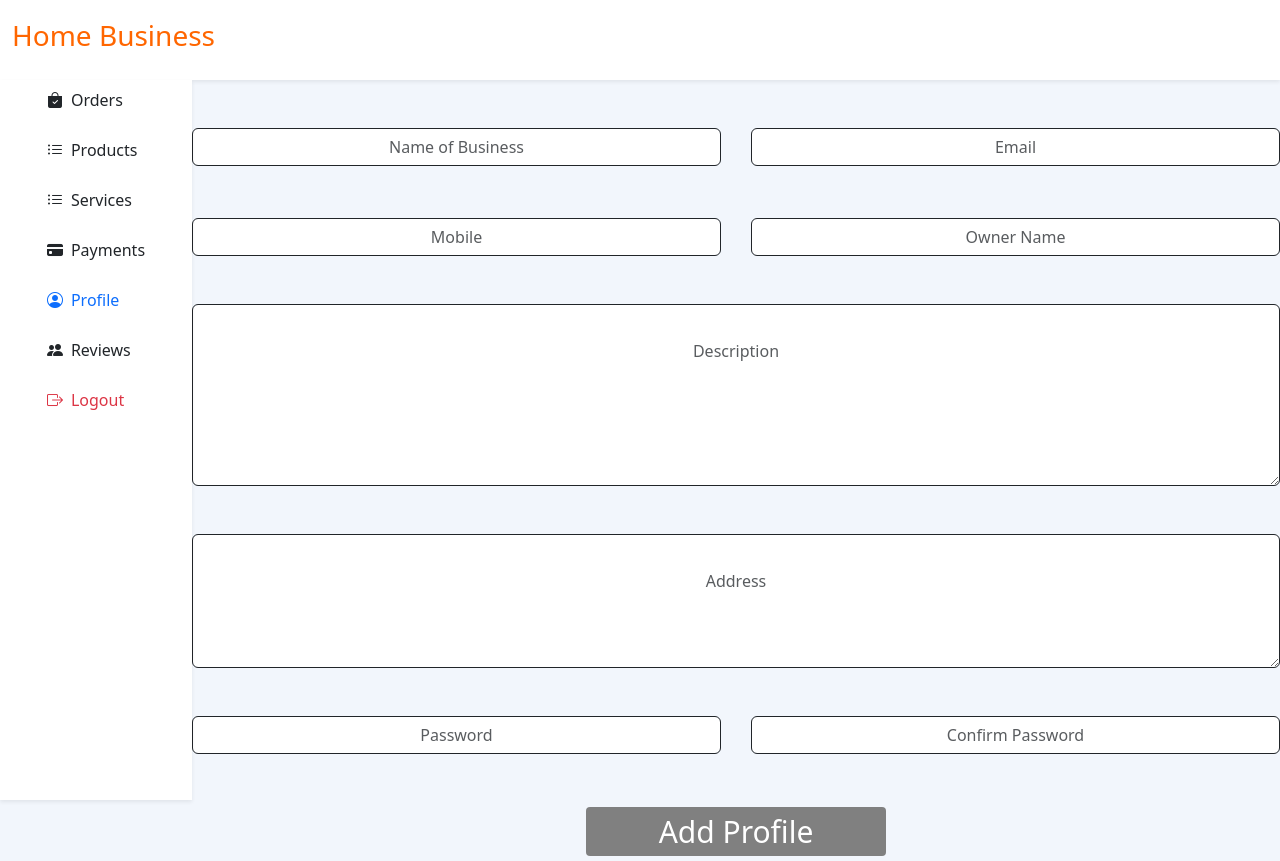
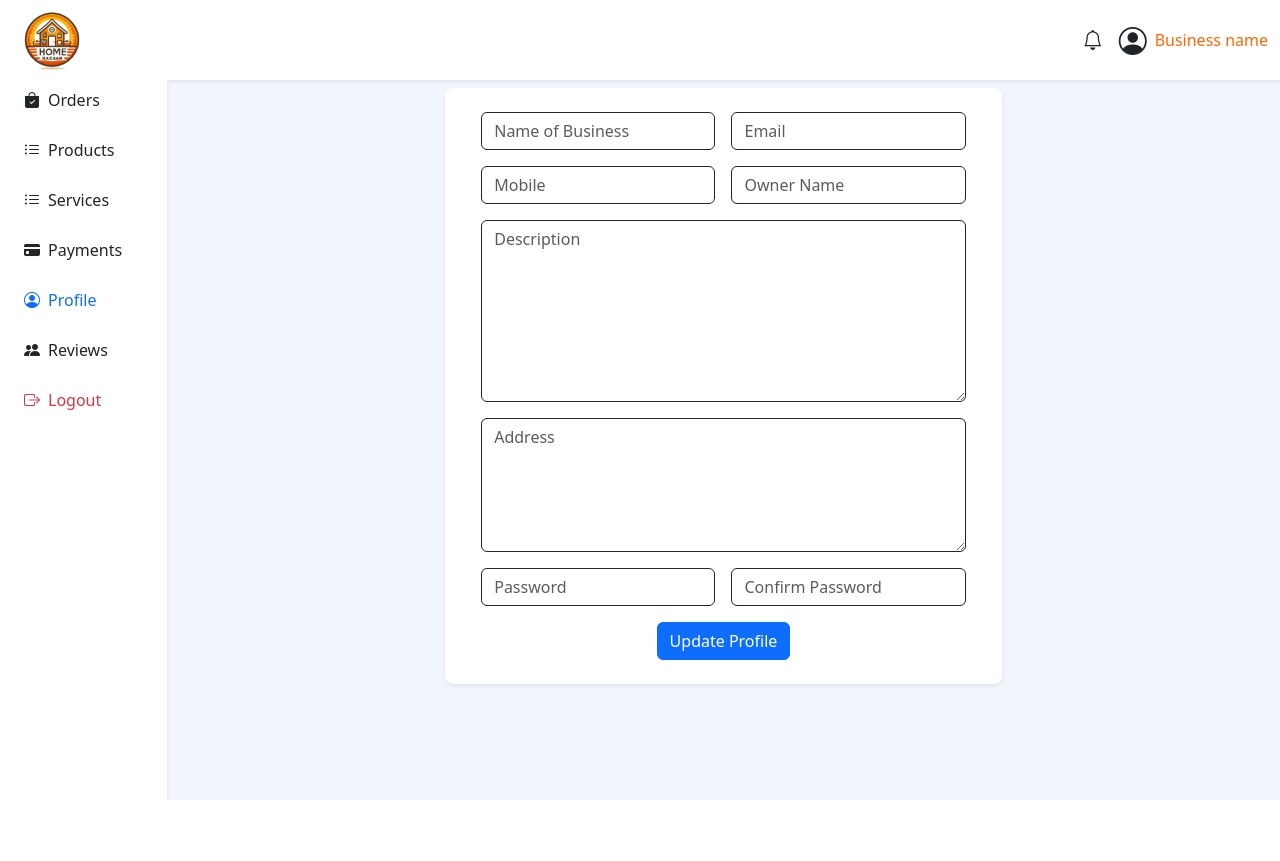
Before and after one commit to Cdac-Final-Project-March24/client, a React (Create React App) app in the folder client/: page /business/profile in a window 1280 px wide. After the commit the page ends 800 px from the top, so only its background shows below. Built offline with nearby package versions, Linux system fonts and the light colour scheme.

Commit message:
Some changes in UI

```diff
--- a/client/src/pages/Business/Business.css
+++ b/client/src/pages/Business/Business.css
@@ -0,0 +1,8 @@
+.link-hover:hover {
+  color: var(--primary);
+}
+
+/* .nav-link:hover {
+  color: var(--primary);
+  font-size: large;
+} */
--- a/client/src/pages/Business/Business.jsx
+++ b/client/src/pages/Business/Business.jsx
@@ -2,6 +2,7 @@ import React from "react";
 import NavBar from "./components/NavBar";
 import { Outlet } from "react-router-dom";
 import Header from "./components/Header";
+import "./Business.css";
 
 const Business = () => {
   return (
@@ -14,10 +15,7 @@ const Business = () => {
         <div className="" style={{ padding: 0, width: "15vw" }}>
           <NavBar />
         </div>
-        <div
-          className="d-flex flex-column align-items-center"
-          style={{ width: "85vw" }}
-        >
+        <div className="d-flex flex-column align-items-center w-100">
           <Outlet />
         </div>
       </div>
--- a/client/src/pages/Business/Orders/Order.jsx
+++ b/client/src/pages/Business/Orders/Order.jsx
@@ -8,12 +8,12 @@ const Order = () => {
     >
       <div className="col border-end">
         <h5>Id: 111111</h5>
-        <div>Customer: Customer name</div>
-        <div>
+        <div className="fs-5">Customer: Customer name</div>
+        <div className="fw-light">
           Address: Lorem ipsum dolor sit amet consectetur adipisicing elit.
           Ducimus, cupiditate.
         </div>
-        <div>Date: 02/02/2024</div>
+        <div className="fw-light">Date: 02/02/2024</div>
       </div>
       <div className="col border-end">
         <div className="row">
--- a/client/src/pages/Business/Payment/Payment.css
+++ /dev/null
@@ -1,3 +0,0 @@
-.table {
-    text-align: center;
-}
--- a/client/src/pages/Business/Payment/Payment.jsx
+++ b/client/src/pages/Business/Payment/Payment.jsx
@@ -1,4 +1,3 @@
-import "./Payment.css";
 import React from "react";
 
 const Payment = () => {
@@ -7,7 +6,7 @@ const Payment = () => {
       className="mt-5 p-5 rounded-3 w-50 shadow-sm d-flex flex-column align-items-center"
       style={{ background: "white" }}
     >
-      <table class="table table-hover table-striped">
+      <table class="table text-center table-hover table-striped">
         <thead class="thead-dark">
           <tr>
             <th scope="col">Id</th>
@@ -37,7 +36,7 @@ const Payment = () => {
           </tr>
         </tbody>
       </table>
-      <div className="">Total = 600</div>
+      <div className="align-self-end fw-semibold">Total = 600</div>
     </div>
   );
 };
--- a/client/src/pages/Business/Profile/Profile.css
+++ /dev/null
@@ -1,53 +0,0 @@
-
-.form-control::placeholder {
-    text-align: center;
-    line-height: 5;
-}
-
-.input-spacing{
-    margin-left: 30px;
-}
-
-.marg-bottom{
-    margin-bottom: 1;
-}
-
-
-.button {
-    border-radius: 4px;
-    background-color: grey;
-    border: none;
-    color: white;
-    text-align: center;
-    font-size: 30px;
-    padding: 2px;
-    width: 300px;
-    transition: all 0.5s;
-    cursor: pointer;
-    margin: 5px;
-  }
-
-  .button span {
-    cursor: pointer;
-    display: inline-block;
-    position: relative;
-    transition: 0.5s;
-  }
-
-  .button span:after {
-    content: '\00bb';
-    position: absolute;
-    opacity: 0;
-    top: 0;
-    right: -20px;
-    transition: 0.5s;
-  }
-
-  .button:hover span {
-    padding-right: 25px;
-  }
-
-  .button:hover span:after {
-    opacity: 1;
-    right: 0;
-  }
--- a/client/src/pages/Business/Profile/Profile.jsx
+++ b/client/src/pages/Business/Profile/Profile.jsx
@@ -1,11 +1,12 @@
 import React from "react";
-import "./Profile.css";
 
 const Profile = () => {
   return (
-    <>
-      <div className="container d-flex flex-column gap-5">
-        <div className="row mt-5 mb-1" >
+    <div
+      className="mt-2 w-50 rounded-3 w-50 shadow-sm py-4 px-5 d-flex flex-column gap-3"
+      style={{ background: "white" }}
+    >
+      <div className="row gap-3">
         <div className="col p-0">
           <input
             type="text"
@@ -22,7 +23,7 @@ const Profile = () => {
         </div>
       </div>
 
-        <div className="row marg-bottom">
+      <div className="row gap-3">
         <div className="col p-0">
           <input
             type="text"
@@ -39,7 +40,7 @@ const Profile = () => {
         </div>
       </div>
 
-        <div className="row marg-bottom">
+      <div className="row ">
         <textarea
           className="form-control border border-dark"
           rows="7"
@@ -47,7 +48,7 @@ const Profile = () => {
         ></textarea>
       </div>
 
-        <div className="row marg-bottom">
+      <div className="row ">
         <textarea
           className="form-control border border-dark"
           rows="5"
@@ -55,7 +56,7 @@ const Profile = () => {
         ></textarea>
       </div>
 
-        <div className="row">
+      <div className="row gap-3">
         <div className="col p-0">
           <input
             type="password"
@@ -73,24 +74,13 @@ const Profile = () => {
       </div>
 
       <div className="row">
-        <div className="col">
+        <div className="col-12 text-center">
+          <button class="btn btn-primary">
+            <span>Update Profile</span>
+          </button>
         </div>
-        <div className="col">
       </div>
-        <div className="col">
-                 <button class="button"><span>Add Profile</span></button>
     </div>
-        <div className="col">
-        </div>
-        <div className="col">
-        </div>
-
-
-      </div>
-
-      </div>
-
-    </>
   );
 };
 
--- a/client/src/pages/Business/components/Header.jsx
+++ b/client/src/pages/Business/components/Header.jsx
@@ -3,16 +3,25 @@ import React from "react";
 const Header = () => {
   return (
     <div
-      className="container-fluid shadow-sm d-flex align-items-center"
+      className="container-fluid shadow-sm d-flex align-items-center justify-content-between"
       style={{
         background: "white",
         height: "10vh",
-        color: "var(--primary)",
         position: "sticky",
         top: 0,
       }}
     >
-      <h3>Home Business</h3>
+      <img
+        src="/logo.png"
+        className="img-fluid"
+        alt=""
+        style={{ height: "80px" }}
+      />
+      <div className="d-flex align-items-center">
+        <i class="bi bi-bell fs-5 me-3"></i>
+        <i class="bi bi-person-circle me-2 fs-3"></i>
+        <div style={{ color: "var(--primary)" }}>Business name</div>
+      </div>
     </div>
   );
 };
--- a/client/src/pages/Business/components/NavBar.jsx
+++ b/client/src/pages/Business/components/NavBar.jsx
@@ -31,7 +31,7 @@ const NavBar = () => {
   ];
   return (
     <div
-      className="shadow-sm  d-flex flex-column align-items-center"
+      className="shadow-sm  d-flex flex-column ps-2"
       style={{
         background: "white",
         height: "90vh",
@@ -47,14 +47,16 @@ const NavBar = () => {
               <Link
                 className={
                   item.name.toLowerCase() == pathName
-                    ? "nav-link active"
+                    ? "nav-link"
                     : "nav-link link-dark"
                 }
                 aria-current="page"
                 to={item.name.toLowerCase()}
               >
-                <i className={item.icon + " me-2"}></i>
-                {item.name}
+                <div className="link-hover">
+                  <i className={item.icon + " me-2"}></i>
+                  <span className="">{item.name}</span>
+                </div>
               </Link>
             </li>
           );
```
Also changed, not shown: client/public/logo.png (added), 1 other file (tests, documents, lock files or other folders). Lines whose indentation alone changed are shown as unchanged.
